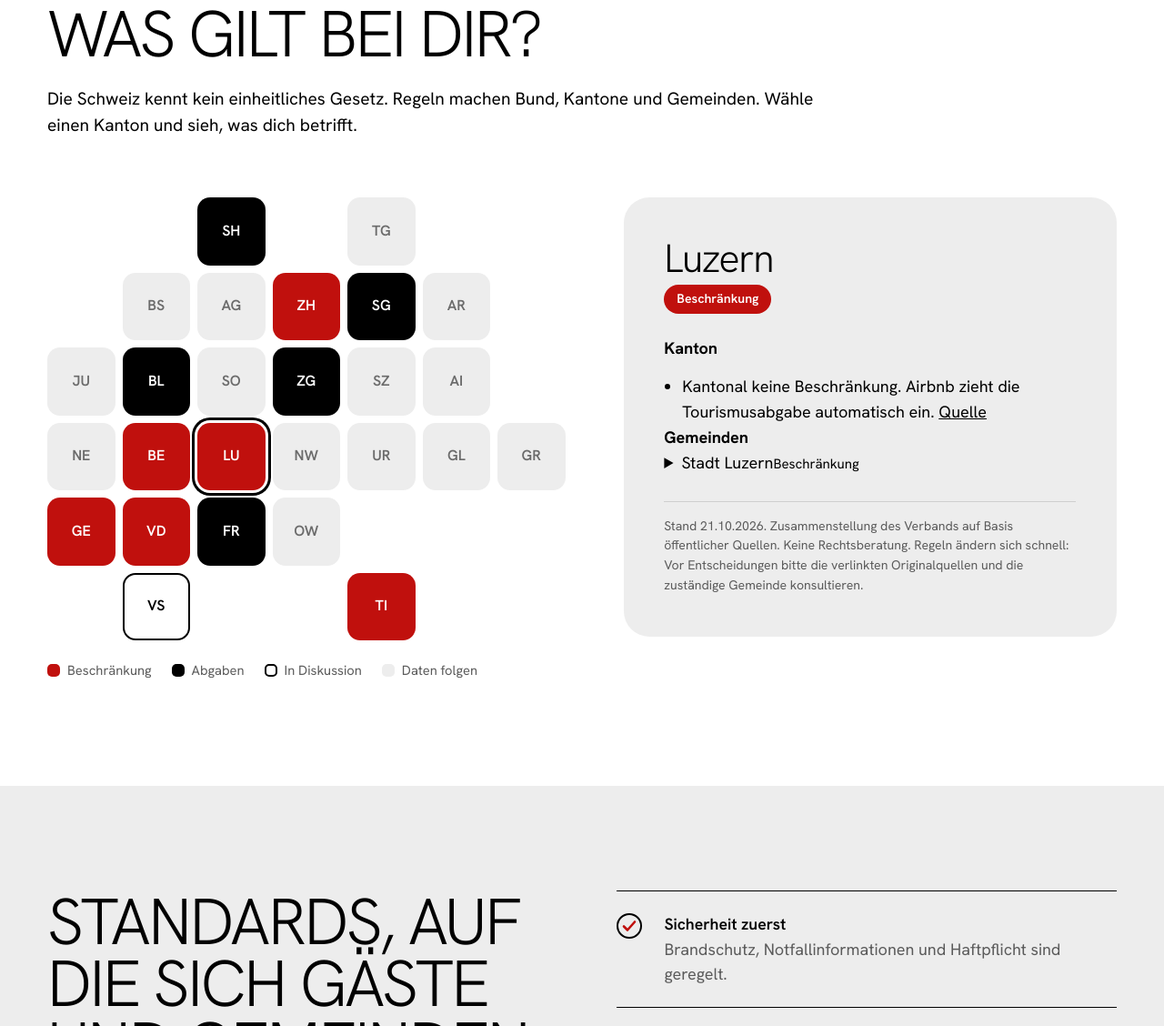
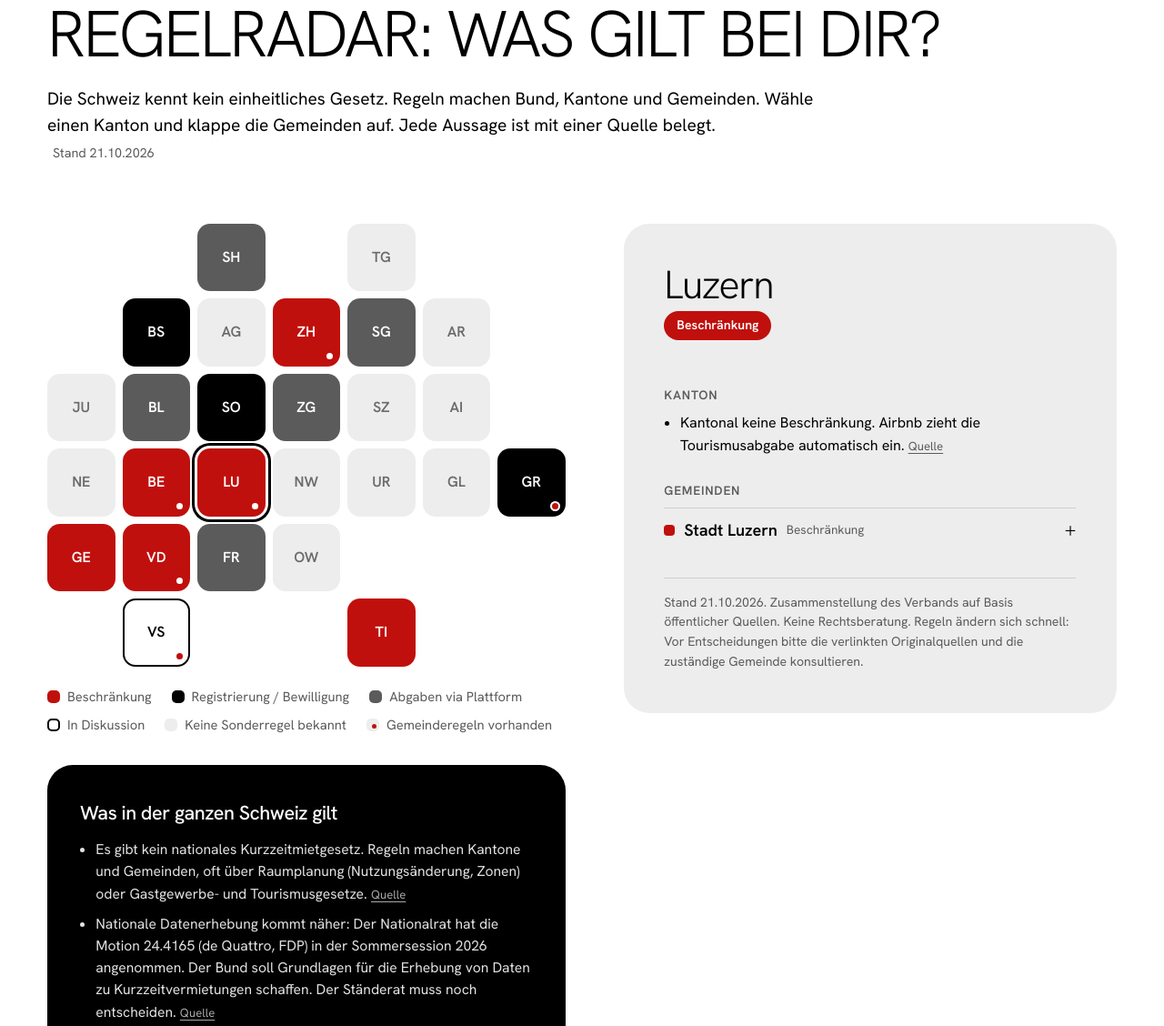
Before and after one commit to Elev8-OS/SSTRA-Website, a website: page public/index.html in a window 1280 px wide. Shown: the part 1663-2791 px from the top of the page at 91% size. Drawn offline with Linux system fonts and the light colour scheme.

Commit message:
Regelradar: Karte mit Gemeinde-Ebene, Bund-Box, Quellenlinks, neue Legende

```diff
--- a/public/css/site.css
+++ b/public/css/site.css
@@ -107,10 +107,13 @@ section{padding:clamp(72px,9vw,128px) 0}
 /* Regelkarte */
 .rules-grid{display:grid;grid-template-columns:minmax(0,1.05fr) minmax(0,1fr);gap:clamp(32px,5vw,72px);align-items:start}
 .tiles{display:grid;grid-template-columns:repeat(7,1fr);gap:8px}
-.tile{aspect-ratio:1;border-radius:14px;border:2px solid transparent;background:var(--grey);color:#6b6b6b;font:inherit;font-weight:600;font-size:clamp(.8rem,1.4vw,1rem);cursor:pointer;transition:transform .15s,background .15s}
+.tile{position:relative;aspect-ratio:1;border-radius:14px;border:2px solid transparent;background:var(--grey);color:#6b6b6b;font:inherit;font-weight:600;font-size:clamp(.8rem,1.4vw,1rem);cursor:pointer;transition:transform .15s,background .15s}
 .tile:hover{transform:translateY(-2px)}
 .tile.is-limit{background:var(--red);color:#fff}
-.tile.is-fee{background:#000;color:#fff}
+.tile.is-register{background:#000;color:#fff}
+.tile.is-fee{background:#5b5b5b;color:#fff}
+.tile.has-gem::after{content:"";position:absolute;right:6px;bottom:6px;width:7px;height:7px;border-radius:50%;background:var(--red);box-shadow:0 0 0 2px #fff}
+.tile.is-limit.has-gem::after{background:#fff;box-shadow:0 0 0 2px var(--red)}
 .tile.is-talk{background:#fff;color:#000;border-color:#000}
 .tile[aria-pressed="true"]{box-shadow:0 0 0 3px #fff,0 0 0 6px #000}
 .tile.is-empty{visibility:hidden;pointer-events:none}
@@ -120,10 +123,30 @@ section{padding:clamp(72px,9vw,128px) 0}
 .rule-panel h3{font-size:clamp(2rem,3.4vw,3rem);font-weight:300;letter-spacing:-.03em;line-height:1;margin-bottom:8px}
 .badge{display:inline-block;font-size:.88rem;font-weight:600;border-radius:var(--radius-pill);padding:5px 14px;margin-bottom:24px}
 .badge.limit{background:var(--red);color:#fff}
-.badge.fee{background:#000;color:#fff}
+.badge.register{background:#000;color:#fff}
+.badge.fee{background:#5b5b5b;color:#fff}
 .badge.talk{background:#fff;color:#000;border:2px solid #000}
 .badge.none{background:#fff;color:var(--grey-text)}
-.rule-panel ul{padding-left:1.1em;margin:14px 0 0}
+.rule-panel h4{font-size:.85rem;font-weight:600;text-transform:uppercase;letter-spacing:.06em;color:var(--grey-text);margin:26px 0 8px}
+.rule-panel ul{padding-left:1.1em;margin:6px 0 0;font-size:1rem}
+.rule-panel .src{font-size:.82rem;color:var(--grey-text);text-decoration:underline;text-underline-offset:3px;white-space:nowrap}
+.rule-panel .src:hover{color:#000}
+.gem{border-top:1px solid var(--grey-mid);padding:10px 0}
+.gem summary{cursor:pointer;font-weight:600;display:flex;align-items:center;gap:10px;list-style:none}
+.gem summary::-webkit-details-marker{display:none}
+.gem summary::after{content:"+";margin-left:auto;font-weight:300;font-size:1.4rem;line-height:1}
+.gem[open] summary::after{content:"−"}
+.gem summary small{font-weight:400;color:var(--grey-text);font-size:.85rem}
+.gem ul{margin-top:10px}
+.dot{width:12px;height:12px;border-radius:4px;flex:none;border:2px solid transparent;background:var(--grey)}
+.dot.limit{background:var(--red)}.dot.register{background:#000}.dot.fee{background:#5b5b5b}.dot.talk{background:#fff;border-color:#000}
+.stand{display:inline-block;margin-left:6px;font-size:.9rem;color:var(--grey-text);white-space:nowrap}
+.bund-box{margin-top:32px;background:#000;color:#fff;border-radius:var(--radius-panel);padding:clamp(24px,3vw,36px)}
+.bund-box h3{font-size:1.35rem;font-weight:500;letter-spacing:-.02em;margin-bottom:12px}
+.bund-box ul{padding-left:1.1em;font-size:.98rem;color:#e2e2e2}
+.bund-box li+li{margin-top:.55em}
+.bund-box .src{color:#a8a8a8;font-size:.82rem;text-decoration:underline;text-underline-offset:3px;white-space:nowrap}
+.bund-box .src:hover{color:#fff}
 .rule-panel li+li{margin-top:.5em}
 .note{font-size:.88rem;color:var(--grey-text);margin-top:28px;border-top:1px solid var(--grey-mid);padding-top:16px}
 @media (max-width:900px){.rules-grid{grid-template-columns:1fr}}
--- a/public/index.html
+++ b/public/index.html
@@ -85,18 +85,21 @@
 <section id="regeln" class="on-light">
   <div class="wrap">
     <div class="sec-head">
-      <h2 class="display h-l">Was gilt bei dir?</h2>
-      <p class="lead">Die Schweiz kennt kein einheitliches Gesetz. Regeln machen Bund, Kantone und Gemeinden. Wähle einen Kanton und sieh, was dich betrifft.</p>
+      <h2 class="display h-l">Regelradar: Was gilt bei dir?</h2>
+      <p class="lead">Die Schweiz kennt kein einheitliches Gesetz. Regeln machen Bund, Kantone und Gemeinden. Wähle einen Kanton und klappe die Gemeinden auf. Jede Aussage ist mit einer Quelle belegt. <span id="standDatum" class="stand"></span></p>
     </div>
     <div class="rules-grid">
       <div>
         <div class="tiles" id="tiles" role="group" aria-label="Kantone"></div>
         <div class="legend" aria-hidden="true">
           <span><i style="background:var(--red)"></i>Beschränkung</span>
-          <span><i style="background:#000"></i>Abgaben</span>
+          <span><i style="background:#000"></i>Registrierung / Bewilligung</span>
+          <span><i style="background:#5b5b5b"></i>Abgaben via Plattform</span>
           <span><i style="background:#fff;border-color:#000"></i>In Diskussion</span>
-          <span><i style="background:var(--grey)"></i>Daten folgen</span>
+          <span><i style="background:var(--grey)"></i>Keine Sonderregel bekannt</span>
+          <span><i style="background:var(--grey);position:relative"><b style="position:absolute;right:1px;bottom:1px;width:5px;height:5px;border-radius:50%;background:var(--red)"></b></i>Gemeinderegeln vorhanden</span>
         </div>
+        <div class="bund-box" id="bund" aria-label="Bundesebene"></div>
       </div>
       <div class="rule-panel" id="panel" aria-live="polite"></div>
     </div>
```
